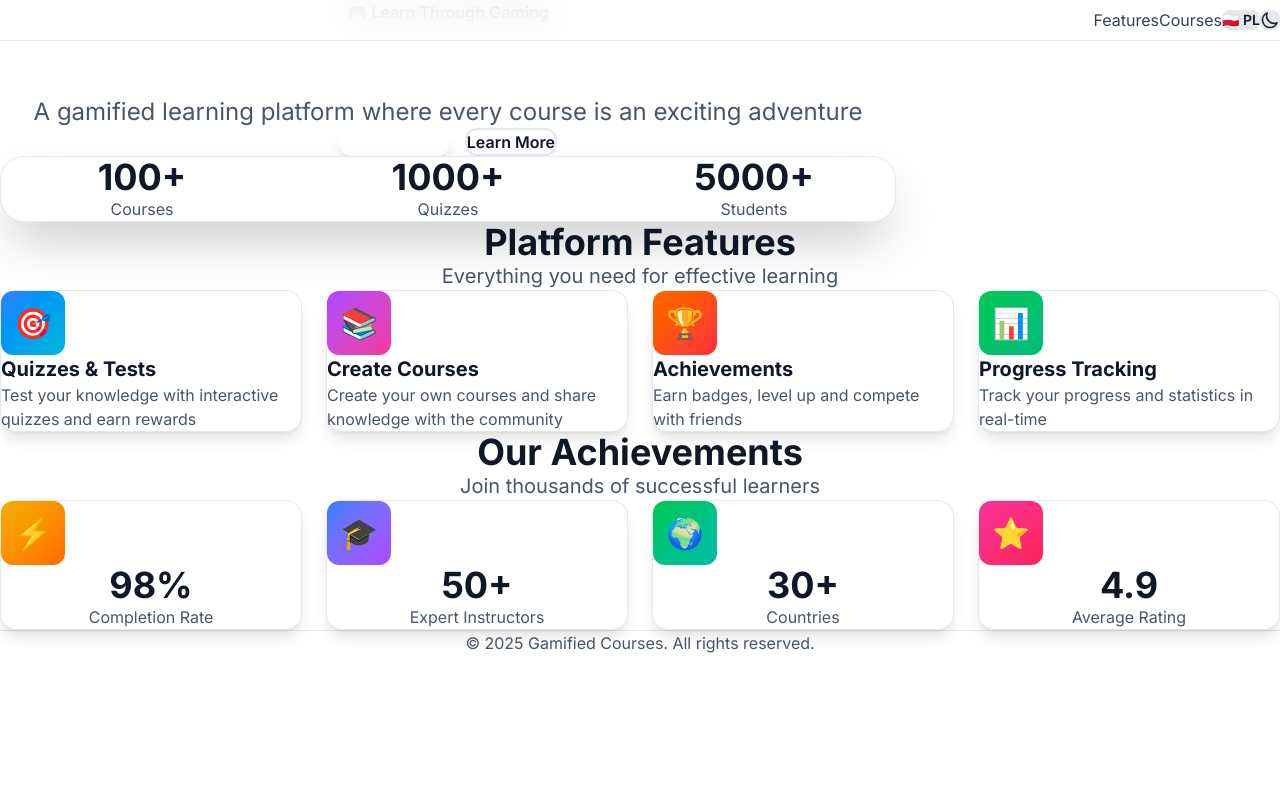
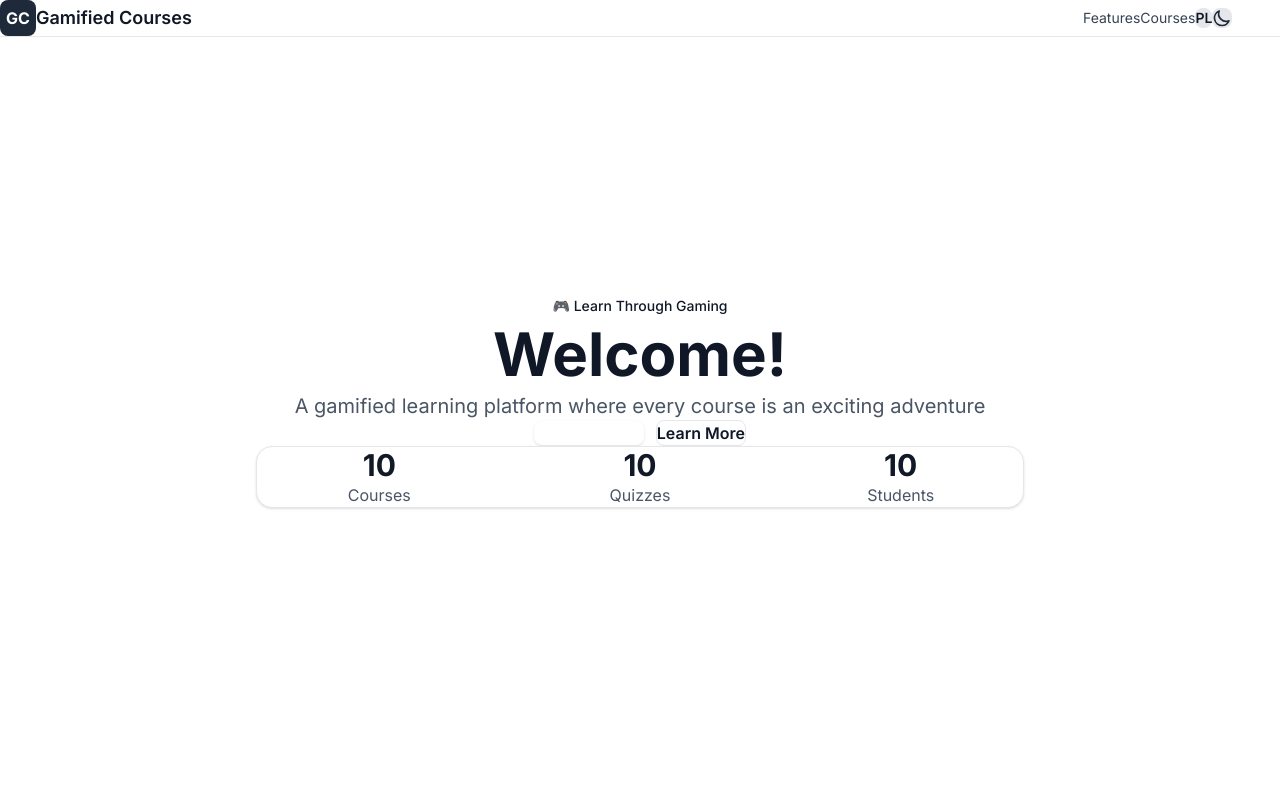
Before and after one commit to skif0013/Eduspace, a Next.js app: page / in a window 1280 px wide. Shown: the top 800 px of the page. Built offline with nearby package versions, Linux system fonts and the light colour scheme.

Commit message:
wip:improve hero, feature cards, and footer layout

```diff
--- a/src/app/layout.tsx
+++ b/src/app/layout.tsx
@@ -21,7 +21,10 @@ export default function RootLayout({
     <body className={inter.className}>
     <ThemeProvider>
       <LanguageProvider>
+        {/* Оптимизирован отступ под компактный Header */}
+        <div className="pt-16 min-h-screen">
           {children}
+        </div>
       </LanguageProvider>
     </ThemeProvider>
     </body>
--- a/src/components/layout/Footer.tsx
+++ b/src/components/layout/Footer.tsx
@@ -6,9 +6,9 @@ export function Footer() {
   const { t } = useLanguage()
 
   return (
-    <footer className="mt-20 py-8 border-t border-gray-200 dark:border-gray-800">
+    <footer className="mt-10 py-6 border-t border-gray-200 dark:border-gray-800">
       <div className="container mx-auto px-4 text-center text-gray-600 dark:text-gray-400">
-        <p>{t('footer.rights')}</p>
+        <p className="text-sm">{t('footer.rights')}</p>
       </div>
     </footer>
   )
--- a/src/components/layout/Header.tsx
+++ b/src/components/layout/Header.tsx
@@ -15,7 +15,7 @@ export function Header() {
       transition={{ type: 'spring', stiffness: 100 }}
       className="fixed top-0 left-0 right-0 z-50 bg-white/80 dark:bg-gray-900/80 backdrop-blur-lg border-b border-gray-200 dark:border-gray-800"
     >
-      <div className="container mx-auto px-4 py-4">
+      <div className="container mx-auto px-4 py-2">
         <div className="flex items-center justify-between">
           <motion.div
             initial={{ opacity: 0, x: -20 }}
@@ -23,10 +23,10 @@ export function Header() {
             transition={{ delay: 0.2 }}
             className="flex items-center space-x-2"
           >
-            <div className="w-10 h-10 bg-gradient-to-br from-primary-500 to-secondary-500 rounded-lg flex items-center justify-center">
-              <span className="text-white font-bold text-xl">GC</span>
+            <div className="w-9 h-9 bg-gray-800 dark:bg-gray-200 rounded-lg flex items-center justify-center">
+              <span className="text-white dark:text-gray-900 font-bold text-base">GC</span>
             </div>
-            <h1 className="text-xl font-bold bg-gradient-to-r from-primary-600 to-secondary-600 bg-clip-text text-transparent">
+            <h1 className="text-base sm:text-lg font-semibold text-gray-900 dark:text-white">
               {t('header.appName')}
             </h1>
           </motion.div>
@@ -35,22 +35,35 @@ export function Header() {
             initial={{ opacity: 0, x: 20 }}
             animate={{ opacity: 1, x: 0 }}
             transition={{ delay: 0.2 }}
-            className="flex items-center space-x-4"
+            className="flex items-center space-x-3"
           >
+            <div className="hidden sm:flex items-center space-x-3">
               <a
                 href="#features"
-              className="text-gray-700 dark:text-gray-300 hover:text-primary-600 dark:hover:text-primary-400 transition-colors"
+                className="text-gray-700 dark:text-gray-300 hover:text-primary-600 dark:hover:text-primary-400 transition-colors text-sm"
               >
                 {t('header.features')}
               </a>
               <a
                 href="#courses"
-              className="text-gray-700 dark:text-gray-300 hover:text-primary-600 dark:hover:text-primary-400 transition-colors"
+                className="text-gray-700 dark:text-gray-300 hover:text-primary-600 dark:hover:text-primary-400 transition-colors text-sm"
               >
                 {t('header.courses')}
               </a>
+            </div>
+
+            <div className="flex items-center space-x-2 pr-2">
               <LanguageToggle />
               <ThemeToggle />
+            </div>
+
+            <a
+              href="/signin"
+              aria-label="Sign in"
+              className="inline-flex items-center px-3 py-1.5 border border-transparent rounded-md text-sm font-medium text-white bg-primary-600 hover:bg-primary-700 transition-colors"
+            >
+              Sign In
+            </a>
           </motion.nav>
         </div>
       </div>
--- a/src/components/ui/LanguageToggle.tsx
+++ b/src/components/ui/LanguageToggle.tsx
@@ -20,7 +20,7 @@ export function LanguageToggle() {
       className="px-3 py-2 rounded-lg bg-gray-200 dark:bg-gray-800 hover:bg-gray-300 dark:hover:bg-gray-700 transition-colors font-semibold text-sm"
       aria-label="Toggle language"
     >
-      {language === 'en' ? '🇵🇱 PL' : '🇬🇧 EN'}
+      {language === 'en' ? 'PL' : ' EN'}
     </motion.button>
   )
 }
--- a/src/components/ui/ThemeToggle.tsx
+++ b/src/components/ui/ThemeToggle.tsx
@@ -11,7 +11,7 @@ export function ThemeToggle() {
       whileHover={{ scale: 1.1 }}
       whileTap={{ scale: 0.9 }}
       onClick={toggleTheme}
-      className="p-2 rounded-lg bg-gray-200 dark:bg-gray-800 hover:bg-gray-300 dark:hover:bg-gray-700 transition-colors"
+      className="p-5 rounded-lg bg-gray-200 dark:bg-gray-800 hover:bg-gray-300 dark:hover:bg-gray-700 transition-colors"
       aria-label="Toggle theme"
     >
       {theme === 'light' ? (
--- a/src/components/welcome/FeatureCards.tsx
+++ b/src/components/welcome/FeatureCards.tsx
@@ -11,64 +11,71 @@ export function FeatureCards() {
       icon: '🎯',
       titleKey: 'features.quizzes.title' as const,
       descriptionKey: 'features.quizzes.description' as const,
-      color: 'from-blue-500 to-cyan-500',
+      color: 'text-blue-600',
     },
     {
       icon: '📚',
       titleKey: 'features.createCourses.title' as const,
       descriptionKey: 'features.createCourses.description' as const,
-      color: 'from-purple-500 to-pink-500',
+      color: 'text-purple-600',
     },
     {
       icon: '🏆',
       titleKey: 'features.achievements.title' as const,
       descriptionKey: 'features.achievements.description' as const,
-      color: 'from-orange-500 to-red-500',
+      color: 'text-orange-500',
     },
     {
       icon: '📊',
       titleKey: 'features.progress.title' as const,
       descriptionKey: 'features.progress.description' as const,
-      color: 'from-green-500 to-emerald-500',
+      color: 'text-green-600',
     },
   ]
 
   return (
-    <section id="features" className="container mx-auto px-4 py-20">
+    <section
+      id="features"
+      className="flex flex-col items-center justify-center min-h-screen px-4 py-20 text-center"
+    >
       <motion.div
-        initial={{ opacity: 0, y: 20 }}
+        initial={{ opacity: 0, y: 10 }}
         whileInView={{ opacity: 1, y: 0 }}
         viewport={{ once: true }}
-        transition={{ duration: 0.6 }}
-        className="text-center mb-12"
+        transition={{ duration: 0.5 }}
+        className="mb-12 max-w-3xl"
       >
-        <h2 className="text-4xl font-bold mb-4 text-gray-900 dark:text-white">
+        <h2 className="text-3xl font-semibold mb-3 text-gray-900 dark:text-white">
           {t('features.title')}
         </h2>
-        <p className="text-xl text-gray-600 dark:text-gray-400">
+        <p className="text-base text-gray-600 dark:text-gray-400">
           {t('features.subtitle')}
         </p>
       </motion.div>
 
-      <div className="grid grid-cols-1 md:grid-cols-2 lg:grid-cols-4 gap-6">
+      {/* Центрируем карточки */}
+      <div className="grid grid-cols-1 md:grid-cols-2 lg:grid-cols-4 gap-6 justify-center justify-items-center">
         {features.map((feature, index) => (
           <motion.div
             key={index}
-            initial={{ opacity: 0, y: 30 }}
+            initial={{ opacity: 0, y: 12 }}
             whileInView={{ opacity: 1, y: 0 }}
             viewport={{ once: true }}
-            transition={{ delay: index * 0.1, duration: 0.5 }}
-            whileHover={{ y: -10, transition: { duration: 0.2 } }}
+            transition={{ delay: index * 0.06, duration: 0.45 }}
+            whileHover={{ y: -4, transition: { duration: 0.12 } }}
             className="group"
           >
-            <div className="h-full bg-white dark:bg-gray-800 rounded-2xl p-6 shadow-lg hover:shadow-2xl transition-all border border-gray-200 dark:border-gray-700">
-              <div className={`w-16 h-16 rounded-xl bg-gradient-to-br ${feature.color} flex items-center justify-center text-3xl mb-4 group-hover:scale-110 transition-transform`}>
+            <div className="h-full bg-white dark:bg-gray-900 rounded-lg p-6 shadow-sm transition-border border border-gray-200 dark:border-gray-800">
+              <div
+                className={`w-20 h-13 rounded-md bg-gray-100 dark:bg-gray-800 flex items-center justify-center text-xl mb-4 ${feature.color}`}
+                aria-hidden
+              >
                 {feature.icon}
               </div>
-              <h3 className="text-xl font-bold mb-2 text-gray-900 dark:text-white">
+              <h3 className="text-lg font-medium mb-2 text-gray-900 dark:text-white">
                 {t(feature.titleKey)}
               </h3>
-              <p className="text-gray-600 dark:text-gray-400">
+              <p className="text-sm text-gray-600 dark:text-gray-400 leading-relaxed">
                 {t(feature.descriptionKey)}
               </p>
             </div>
--- a/src/components/welcome/StatsSection.tsx
+++ b/src/components/welcome/StatsSection.tsx
@@ -1,73 +1,81 @@
-'use client'
+"use client";
 
-import { motion } from 'framer-motion'
-import { useLanguage } from '@/contexts/LanguageContext'
+import { motion } from "framer-motion";
+import { useLanguage } from "@/contexts/LanguageContext";
 
 export function StatsSection() {
-  const { t } = useLanguage()
+  const { t } = useLanguage();
 
   const stats = [
     {
-      icon: '⚡',
-      value: '98%',
-      label: t('stats.completion'),
-      color: 'from-yellow-500 to-orange-500',
+      icon: "⚡",
+      value: "98%",
+      label: t("stats.completion"),
+      color: "from-yellow-500 to-orange-500",
     },
     {
-      icon: '🎓',
-      value: '50+',
-      label: t('stats.instructors'),
-      color: 'from-blue-500 to-purple-500',
+      icon: "🎓",
+      value: "50+",
+      label: t("stats.instructors"),
+      color: "from-blue-500 to-purple-500",
     },
     {
-      icon: '🌍',
-      value: '30+',
-      label: t('stats.countries'),
-      color: 'from-green-500 to-teal-500',
+      icon: "🌍",
+      value: "30+",
+      label: t("stats.countries"),
+      color: "from-green-500 to-teal-500",
     },
     {
-      icon: '⭐',
-      value: '4.9',
-      label: t('stats.rating'),
-      color: 'from-pink-500 to-rose-500',
+      icon: "⭐",
+      value: "4.9",
+      label: t("stats.rating"),
+      color: "from-pink-500 to-rose-500",
     },
-  ]
+  ];
+
+  const subtitle = t("stats.subtitle");
 
   return (
-    <section className="container mx-auto px-4 py-20">
+    <section className="container mx-auto px-4 py-12">
       <motion.div
         initial={{ opacity: 0, y: 20 }}
         whileInView={{ opacity: 1, y: 0 }}
         viewport={{ once: true }}
         transition={{ duration: 0.6 }}
-        className="text-center mb-12"
+        className="text-center mb-8"
       >
-        <h2 className="text-4xl font-bold mb-4 text-gray-900 dark:text-white">
-          {t('stats.title')}
-        </h2>
-        <p className="text-xl text-gray-600 dark:text-gray-400">
-          {t('stats.subtitle')}
-        </p>
+        {t("stats.title") ? (
+          <h2 className="text-2xl sm:text-3xl font-semibold mb-2 text-gray-900 dark:text-white">
+            {t("stats.title")}
+          </h2>
+        ) : null}
+        {subtitle ? (
+          <p className="text-base sm:text-lg text-gray-600 dark:text-gray-400 max-w-2xl mx-auto">
+            {subtitle}
+          </p>
+        ) : null}
       </motion.div>
 
-      <div className="grid grid-cols-1 md:grid-cols-2 lg:grid-cols-4 gap-6">
+      <div className="grid grid-cols-1 sm:grid-cols-2 lg:grid-cols-4 gap-4 sm:gap-6">
         {stats.map((stat, index) => (
           <motion.div
             key={index}
-            initial={{ opacity: 0, scale: 0.8 }}
+            initial={{ opacity: 0, scale: 0.96 }}
             whileInView={{ opacity: 1, scale: 1 }}
             viewport={{ once: true }}
-            transition={{ delay: index * 0.1, duration: 0.5 }}
+            transition={{ delay: index * 0.08, duration: 0.4 }}
             className="relative"
           >
-            <div className="bg-white dark:bg-gray-800 rounded-2xl p-8 shadow-lg border border-gray-200 dark:border-gray-700 text-center">
-              <div className={`w-16 h-16 mx-auto rounded-xl bg-gradient-to-br ${stat.color} flex items-center justify-center text-3xl mb-4`}>
+            <div className="bg-white dark:bg-gray-800 rounded-2xl p-6 sm:p-8 shadow-sm border border-gray-200 dark:border-gray-700 text-center h-full flex flex-col items-center justify-center">
+              <div
+                className={`w-14 h-14 sm:w-16 sm:h-16 mx-auto rounded-xl bg-gradient-to-br ${stat.color} flex items-center justify-center text-2xl sm:text-3xl mb-3`}
+              >
                 {stat.icon}
               </div>
-              <div className="text-4xl font-bold mb-2 text-gray-900 dark:text-white">
+              <div className="text-2xl sm:text-3xl font-semibold mb-1 text-gray-900 dark:text-white">
                 {stat.value}
               </div>
-              <div className="text-gray-600 dark:text-gray-400">
+              <div className="text-sm sm:text-base text-gray-600 dark:text-gray-400">
                 {stat.label}
               </div>
             </div>
@@ -75,5 +83,5 @@ export function StatsSection() {
         ))}
       </div>
     </section>
-  )
+  );
 }
--- a/src/components/welcome/WelcomeHero.tsx
+++ b/src/components/welcome/WelcomeHero.tsx
@@ -7,8 +7,8 @@ export function WelcomeHero() {
   const { t } = useLanguage()
 
   return (
-    <section className="container mx-auto px-4 py-20">
-      <div className="max-w-4xl mx-auto text-center">
+    <section className="flex items-center justify-center min-h-screen px-4">
+      <div className="max-w-3xl w-full text-center">
         <motion.div
           initial={{ opacity: 0, y: 30 }}
           animate={{ opacity: 1, y: 0 }}
@@ -18,18 +18,18 @@ export function WelcomeHero() {
             initial={{ scale: 0 }}
             animate={{ scale: 1 }}
             transition={{ type: 'spring', stiffness: 200, delay: 0.2 }}
-            className="inline-block mb-6 px-4 py-2 bg-primary-100 dark:bg-primary-900/30 rounded-full"
+            className="inline-block mb-4 px-3 py-1 bg-primary-100 dark:bg-primary-900/20 rounded-full"
           >
-            <span className="text-primary-600 dark:text-primary-400 font-semibold">
+            <span className="text-primary-600 dark:text-primary-400 font-medium text-sm">
               {t('hero.badge')}
             </span>
           </motion.div>
 
-          <h1 className="text-5xl md:text-7xl font-bold mb-6 bg-gradient-to-r from-primary-600 via-secondary-600 to-primary-600 bg-clip-text text-transparent animate-fade-in">
+          <h1 className="text-3xl sm:text-5xl md:text-6xl font-bold mb-4 text-gray-900 dark:text-white leading-tight">
             {t('hero.title')}
           </h1>
 
-          <p className="text-xl md:text-2xl text-gray-600 dark:text-gray-400 mb-8 animate-slide-up">
+          <p className="text-lg sm:text-xl text-gray-600 dark:text-gray-400 mb-6">
             {t('hero.subtitle')}
           </p>
 
@@ -37,19 +37,19 @@ export function WelcomeHero() {
             initial={{ opacity: 0, y: 20 }}
             animate={{ opacity: 1, y: 0 }}
             transition={{ delay: 0.4 }}
-            className="flex flex-col sm:flex-row gap-4 justify-center"
+            className="flex flex-col sm:flex-row gap-3 justify-center items-center"
           >
             <motion.button
-              whileHover={{ scale: 1.05 }}
-              whileTap={{ scale: 0.95 }}
-              className="px-8 py-4 bg-gradient-to-r from-primary-600 to-secondary-600 text-white font-semibold rounded-xl shadow-lg hover:shadow-xl transition-all"
+              whileHover={{ scale: 1.03 }}
+              whileTap={{ scale: 0.98 }}
+              className="px-6 py-3 bg-primary-600 text-white font-semibold rounded-lg shadow-sm hover:shadow transition-all"
             >
               {t('hero.startLearning')}
             </motion.button>
             <motion.button
-              whileHover={{ scale: 1.05 }}
-              whileTap={{ scale: 0.95 }}
-              className="px-8 py-4 bg-white dark:bg-gray-800 text-gray-900 dark:text-white font-semibold rounded-xl border-2 border-gray-200 dark:border-gray-700 hover:border-primary-600 dark:hover:border-primary-400 transition-all"
+              whileHover={{ scale: 1.03 }}
+              whileTap={{ scale: 0.98 }}
+              className="px-6 py-3 bg-white dark:bg-gray-800 text-gray-900 dark:text-white font-semibold rounded-lg border border-gray-200 dark:border-gray-700 hover:border-primary-600 dark:hover:border-primary-400 transition-all"
             >
               {t('hero.learnMore')}
             </motion.button>
@@ -57,32 +57,37 @@ export function WelcomeHero() {
         </motion.div>
 
         <motion.div
-          initial={{ opacity: 0, scale: 0.8 }}
-          animate={{ opacity: 1, scale: 1 }}
-          transition={{ delay: 0.6, duration: 0.8 }}
-          className="mt-16"
+          initial={{ opacity: 0, scale: 0.98 }}
+          whileInView={{ opacity: 1, scale: 1 }}
+          transition={{ delay: 0.6, duration: 0.6 }}
+          className="mt-12 w-full"
         >
           <div className="relative">
-            <div className="absolute inset-0 bg-gradient-to-r from-primary-500 to-secondary-500 rounded-3xl blur-3xl opacity-20"></div>
-            <div className="relative bg-white dark:bg-gray-800 rounded-3xl shadow-2xl p-8 border border-gray-200 dark:border-gray-700">
-              <div className="grid grid-cols-1 md:grid-cols-3 gap-6">
+            <div className="relative bg-white dark:bg-gray-800 rounded-2xl shadow-sm p-6 sm:p-8 border border-gray-200 dark:border-gray-700">
+              <div className="grid grid-cols-1 sm:grid-cols-3 gap-4">
                 <div className="text-center">
-                  <div className="text-4xl font-bold text-primary-600 dark:text-primary-400 mb-2">
-                    100+
+                  <div className="text-2xl sm:text-3xl font-bold text-primary-600 dark:text-primary-400 mb-1">
+                    10
                   </div>
-                  <div className="text-gray-600 dark:text-gray-400">{t('hero.courses')}</div>
+                  <div className="text-sm sm:text-base text-gray-600 dark:text-gray-400">
+                    {t('hero.courses')}
+                  </div>
                 </div>
                 <div className="text-center">
-                  <div className="text-4xl font-bold text-secondary-600 dark:text-secondary-400 mb-2">
-                    1000+
+                  <div className="text-2xl sm:text-3xl font-bold text-secondary-600 dark:text-secondary-400 mb-1">
+                    10
                   </div>
-                  <div className="text-gray-600 dark:text-gray-400">{t('hero.quizzes')}</div>
+                  <div className="text-sm sm:text-base text-gray-600 dark:text-gray-400">
+                    {t('hero.quizzes')}
+                  </div>
                 </div>
                 <div className="text-center">
-                  <div className="text-4xl font-bold text-primary-600 dark:text-primary-400 mb-2">
-                    5000+
+                  <div className="text-2xl sm:text-3xl font-bold text-primary-600 dark:text-primary-400 mb-1">
+                    10
                   </div>
-                  <div className="text-gray-600 dark:text-gray-400">{t('hero.students')}</div>
+                  <div className="text-sm sm:text-base text-gray-600 dark:text-gray-400">
+                    {t('hero.students')}
+                  </div>
                 </div>
               </div>
             </div>
--- a/src/locales/translations.ts
+++ b/src/locales/translations.ts
@@ -27,9 +27,9 @@ export const translations = {
     'features.progress.title': 'Progress Tracking',
     'features.progress.description': 'Track your progress and statistics in real-time',
 
-    // Stats
-    'stats.title': 'Our Achievements',
-    'stats.subtitle': 'Join thousands of successful learners',
+    // Stats (made neutral / concise per request)
+    'stats.title': 'Statistics',
+    'stats.subtitle': '',
     'stats.completion': 'Completion Rate',
     'stats.instructors': 'Expert Instructors',
     'stats.countries': 'Countries',
@@ -67,8 +67,8 @@ export const translations = {
     'features.progress.description': 'Monitoruj swoje postępy i statystyki w czasie rzeczywistym',
 
     // Stats
-    'stats.title': 'Nasze osiągnięcia',
-    'stats.subtitle': 'Dołącz do tysięcy pomyślnych uczniów',
+    'stats.title': 'Statystyki',
+    'stats.subtitle': '',
     'stats.completion': 'Wskaźnik ukończenia',
     'stats.instructors': 'Eksperci instruktorzy',
     'stats.countries': 'Kraje',
```
Lines whose indentation alone changed are shown as unchanged.
